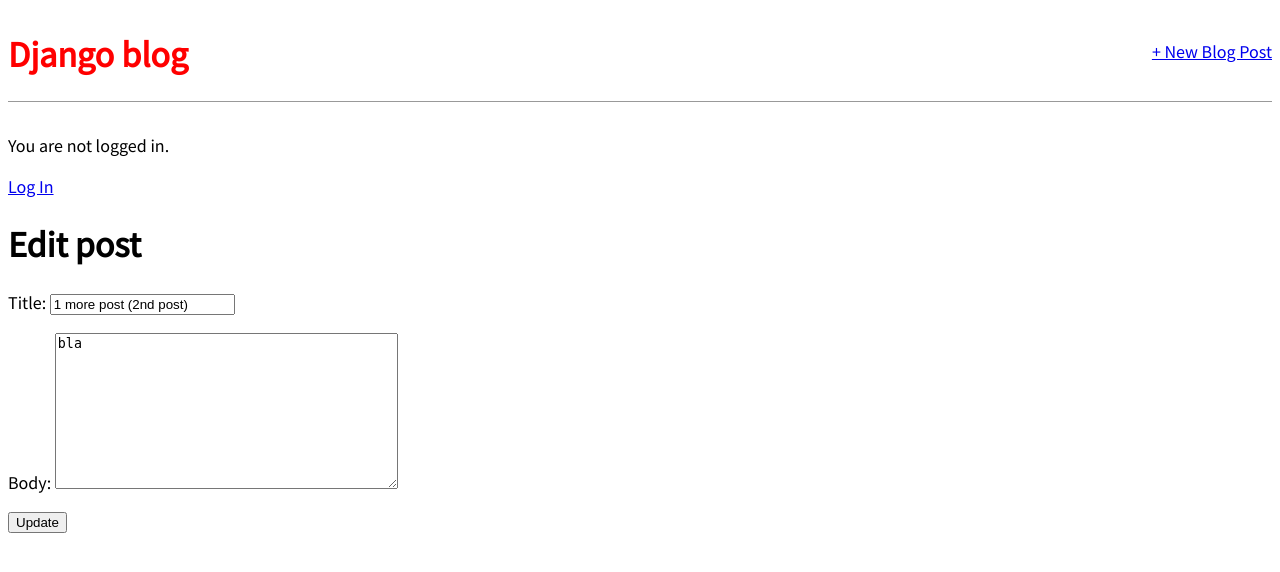
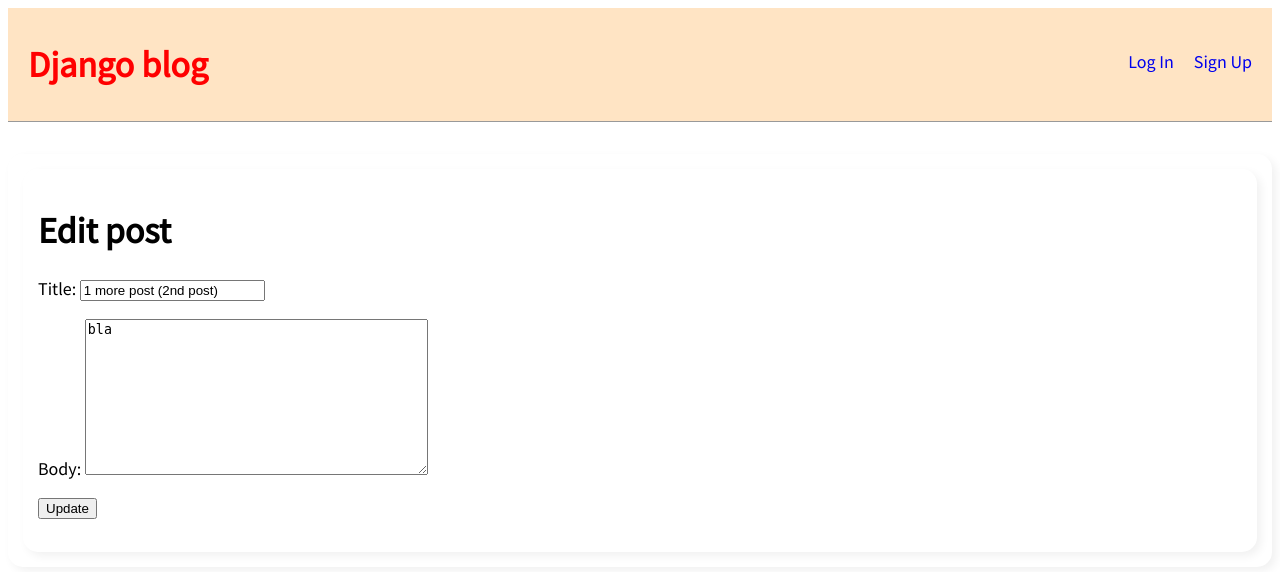
Before and after one commit to KiBoRG338/blog-django, a Django app: page /post/2/edit/ in a window 1280 px wide. Shown: the top 572 px of the page. Run offline with Django 4.2, Linux system fonts and the light colour scheme; data comes from the database, SQL or seed files in the repository; both versions use the stored data as it was after the commit.

Commit message:
cosmetic changes

```diff
--- a/static/css/base.css
+++ b/static/css/base.css
@@ -3,10 +3,20 @@ body {
     font-size: 18px;
   }
 
+
+  a {
+    padding: 10px 10px;/* отступы от текста до краев */
+    text-decoration: none;/* убираем декорирование */
+    -moz-appearance: button; /* преобразование для Firefox */
+    -webkit-appearance: button; /* преобразование для Chromium */
+  }
+
   header {
+    padding: 0 10px;
     border-bottom: 1px solid #999;
     margin-bottom: 2rem;
     display: flex;
+    background-color: bisque;
   }
 
   header h1 a {
@@ -25,6 +35,10 @@ body {
 
   .post-entry {
     margin-bottom: 2rem;
+    padding: 15px;
+    border-radius:15px;
+    border:0;
+    box-shadow:4px 4px 10px rgba(0,0,0,0.06);
   }
 
   .post-entry h2 {
@@ -45,3 +59,10 @@ body {
   .post-entry h2 a:hover {
     color: red;
   }
+
+  .submit_form{
+    padding: 15px;
+    border-radius:15px;
+    border:0;
+    box-shadow:4px 4px 10px rgba(0,0,0,0.06);
+  }
--- a/templates/base.html
+++ b/templates/base.html
@@ -11,20 +11,27 @@
       <header>
         <div class="nav-left">
           <h1><a href="{% url 'home' %}">Django blog</a></h1>
+          {% if user.is_authenticated %}
+          <p><a href="{% url 'logout' %}">Log out</a></p>
+          {% endif %}
         </div>
         <div class="nav-right">
+          {% if user.is_authenticated %}
           <a href="{% url 'post_new' %}">+ New Blog Post</a>
+
+          {% else %}
+          <a href="{% url 'login' %}">Log In</a>
+          <a href="{% url 'signup' %}">Sign Up</a>
+          {% endif %}
         </div>
       </header>
-      {% if user.is_authenticated %}
-        <p>Hi, {{ user.username }}!</p>
-        <p><a href="{% url 'logout' %}">Log out</a></p>
-      {% else %}
-        <p>You are not logged in.</p>
-        <a href="{% url 'login' %}">Log In</a>
-      {% endif %}
-    {% block content %}
-    {% endblock content %}
+      <div class="submit_form">
+        {% if user.is_authenticated %}
+          <p>Hi,<b>{{ user.username }}</b>!</p>
+        {% endif %}
+        {% block content %}
+        {% endblock content %}
+      </div>
     </div>
   </body>
 </html>
--- a/templates/post_delete.html
+++ b/templates/post_delete.html
@@ -1,9 +1,11 @@
 {% extends 'base.html' %}
 
 {% block content %}
+<div class="submit_form">
     <h1>Delete post</h1>
     <form action="" method="post">{% csrf_token %}
       <p>Are you sure you want to delete "{{ post.title }}"?</p>
       <input type="submit" value="Confirm" />
     </form>
+</div>
 {% endblock content %}
--- a/templates/post_edit.html
+++ b/templates/post_edit.html
@@ -1,9 +1,11 @@
 {% extends 'base.html' %}
 
 {% block content %}
+<div class="submit_form">
     <h1>Edit post</h1>
     <form action="" method="post">{% csrf_token %}
-      {{ form.as_p }}
-    <input type="submit" value="Update" />
-</form>
+        {{ form.as_p }}
+        <input type="submit" value="Update" />
+    </form>
+</div>
 {% endblock content %}
--- a/templates/post_new.html
+++ b/templates/post_new.html
@@ -1,9 +1,11 @@
 {% extends 'base.html' %}
 
 {% block content %}
+<div class="submit_form">
     <h1>New post</h1>
     <form action="" method="post">{% csrf_token %}
       {{ form.as_p }}
       <input type="submit" value="Save" />
     </form>
+</div>
 {% endblock content %}
--- a/templates/registration/login.html
+++ b/templates/registration/login.html
@@ -1,8 +1,10 @@
 {% extends 'base.html' %} &nbsp;{% block content %}
+<div class="submit_form">
     <h2>Log In</h2>
     <form method="post">
     {% csrf_token %}
     {{ form.as_p }}
     <button type="submit">Log In</button>
     </form>
+</div>
 {% endblock content %}
--- a/templates/signup.html
+++ b/templates/signup.html
@@ -1,10 +1,12 @@
 {% extends 'base.html' %}
 
 {% block content %}
+<div class="submit_form ">
     <h2>Sign up</h2>
     <form method="post">
     {% csrf_token %}
     {{ form.as_p }}
     <button type="submit">Sign up</button>
     </form>
+<div>
 {% endblock content %}
```
Also changed, not shown: db.sqlite3. Lines whose indentation alone changed are shown as unchanged.
